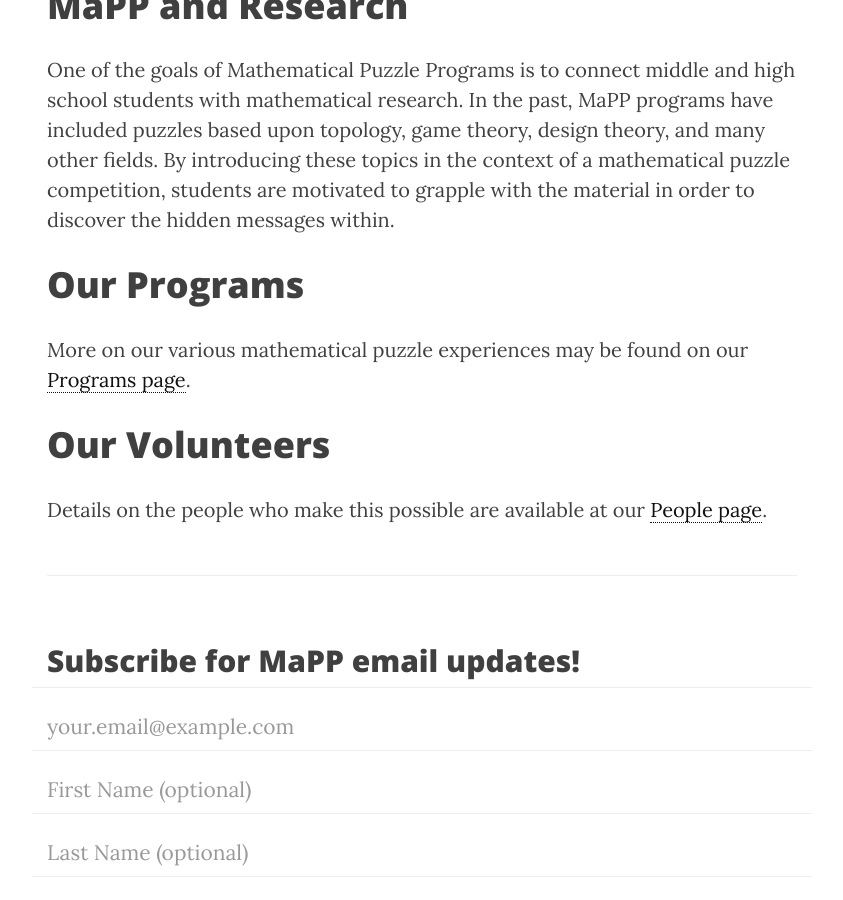
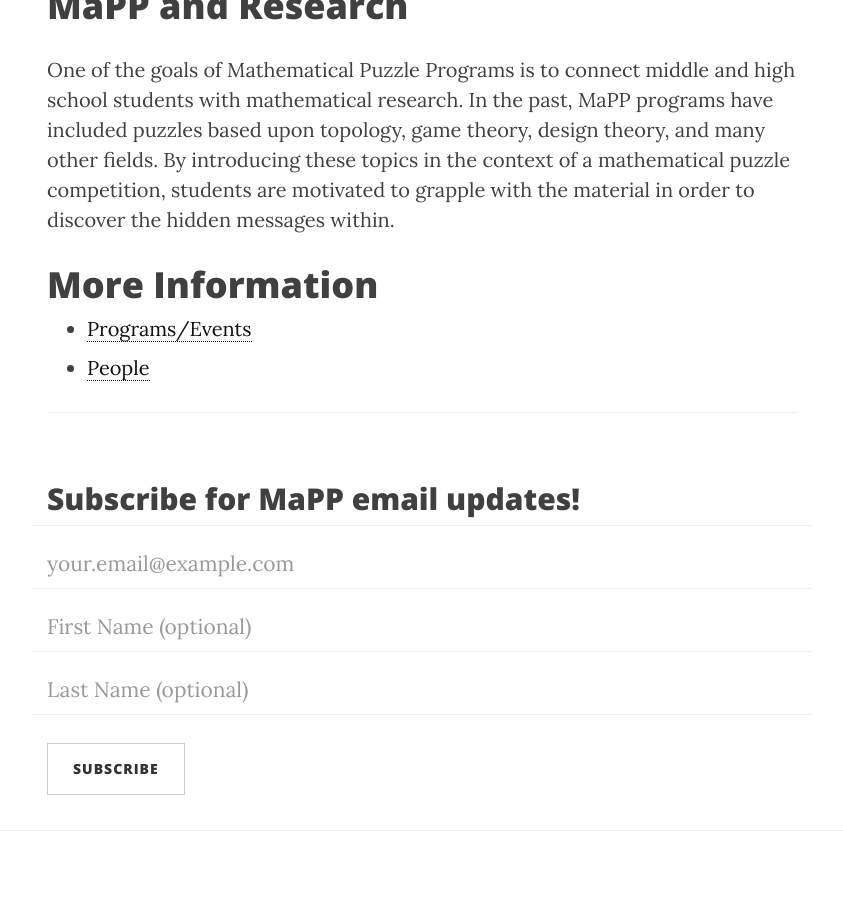
Before and after one commit to MaPPmath/mappmath.github.io, a Jekyll site: the page built from pages/0_about.md, in a window 1280 px wide and 900 px high, scrolled down 2507 px. Shown: the whole window, without its empty margins (218-1061 px from the left). Built offline with Jekyll 4.4.1, drawn with Linux system fonts in a browser that asks for light colours; nearby versions of some CDN libraries.

Commit message:
add zack as asst dir

```diff
--- a/pages/0_about.md
+++ b/pages/0_about.md
@@ -72,12 +72,7 @@
 puzzle competition, students are motivated to grapple with the material
 in order to discover the hidden messages within.
 
-# Our Programs
+# More Information
 
-More on our various mathematical puzzle experiences may be found on our
-[Programs page](/programs/).
-
-# Our Volunteers
-
-Details on the people who make this possible are available at our
-[People page](/about/people/).
+* [Programs/Events](/programs/)
+* [People](/about/people/)
```
Also changed, not shown: pages/about/people.md (+17 -15 lines).
